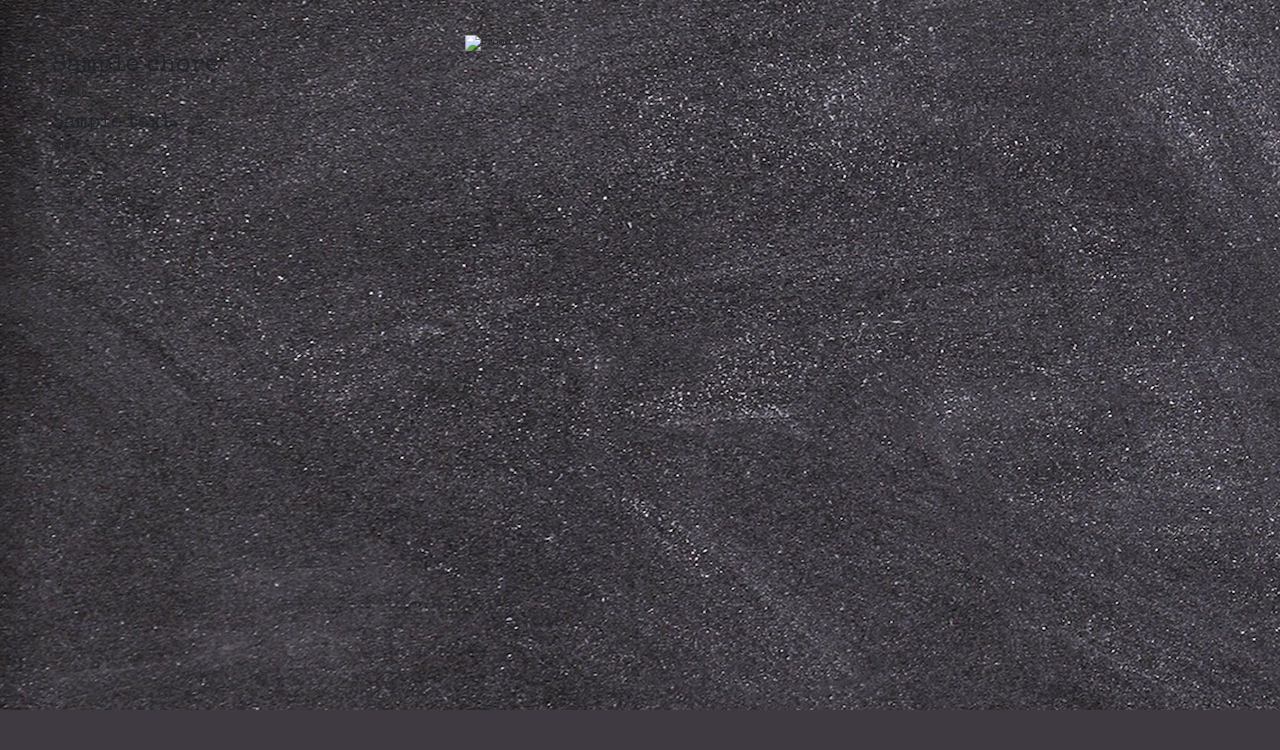
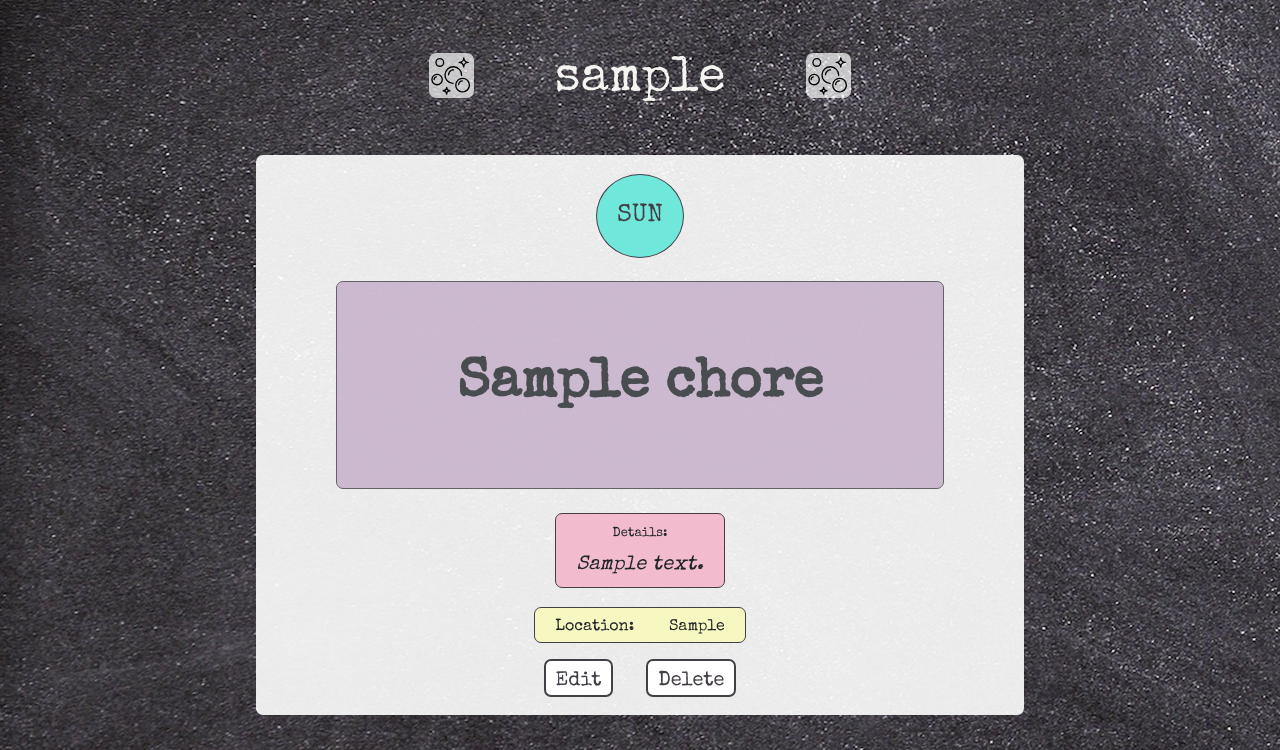
Before and after one commit to kawhite8503/choreboard, a Django app: page /chores/1/ in a window 1280 px wide. Shown: the part 90-840 px from the top of the page. Before the commit the page ends 800 px from the top, so only its background shows below. Run offline with Django 4.2, Linux system fonts and the light colour scheme; a user stored in the database is signed in; tables that the repository leaves empty hold one stand-in row (values such as "Sample post").

Commit message:
styling complete

```diff
--- a/main_app/static/css/chores/chore-detail.css
+++ b/main_app/static/css/chores/chore-detail.css
@@ -11,11 +11,118 @@
   max-width: 350px;
 }
 
-.usr-img {
-  width: 100%;
-  border-radius: 6px;
+.chore-detail {
+  width: 98%;
+  background-color: rgba(255, 255, 255, 0.9);
+  border-radius: 7px;
+  height: 70vh;
+  width: 60vw;
+  display: flex;
+  flex-direction: column;
+  align-items: center;
+  justify-content: space-evenly;
 }
 
-.chore-details {
-  width: 98%;
+.bubbles{
+  max-height: 45px;
+  max-width: 45px;
+  background-color: rgba(255, 255, 255, 0.7);
+  border-radius: 7px;
+  margin: 0 80px;
 }
+
+#detailsname{
+  font-size: 50px;
+  color: #f4f4f0;
+  margin-top: 15px;
+}
+
+#details-header{
+  display: flex;
+  flex-direction: row;
+  align-items: center;
+  justify-content: center;
+  margin-bottom: 40px;
+}
+
+.dow{
+  background-color: #6fe7db;
+  padding: 26px 20px;
+  border-radius: 50%;
+
+  display: flex;
+  align-items: center;
+  justify-content: center;
+  max-height: 90px;
+  max-width: 90px;
+  color: #443f46;
+  border: solid 1px #443f46;
+}
+
+#chore-name{
+  background-color: #c4adc9;
+  opacity: 0.8;
+  font-size: 55px;
+  font-weight: 900;
+  padding: 70px 120px;
+  border-radius: 7px;
+  border: solid 1px #443f46;
+}
+
+#chore-location{
+  background-color: rgb(247, 247, 194);
+  padding: 10px 20px 5px 20px;
+  font-size: 16px;
+  border-radius: 7px;
+  border: solid 1px #443f46;
+}
+
+#chore-details{
+  font-size: 20px;
+  font-style: italic;
+}
+
+#chore-details>h1{
+  padding: 40px;
+}
+
+#detaildiv{
+  background-color: #f2bcce;
+  padding: 10px 20px 5px 20px;
+  border-radius: 7px;
+  display: flex;
+  flex-direction: column;
+  align-items: center;
+  justify-content: center;
+  border: solid 1px #443f46;
+}
+
+#introdetails{
+  font-size: 13px;
+}
+
+.editBtn{
+  border: solid 2px #443f46;
+  color: #443f46;
+  font-size: 20px;
+  border-radius: 7px;
+  background-color: white;
+  margin: 15px;
+  padding: 10px 10px 4px 10px;
+  text-decoration: none;
+}
+
+.deleteBtn{
+  border: solid 2px #443f46;
+  color: #443f46;
+  font-size: 20px;
+  border-radius: 7px;
+  background-color: white;
+  margin: 15px;
+  padding: 10px 10px 4px 10px;
+  text-decoration: none;
+}
+
+#loc{
+  margin-right: 30px;
+}
--- a/main_app/templates/chores/detail.html
+++ b/main_app/templates/chores/detail.html
@@ -12,22 +12,25 @@
 {% block content %}
 
 <section class="chore-container">
-  <div class="chore-img">
-    <img
-      src=""
-      alt="Broom"
-    >
+  <div id="details-header">
+    <img src="/static/images/15877255511535956128.svg" alt="Check details"class="bubbles">
+    <h1 id="detailsname">{{ chore.assigned_to }}</h1>
+    <img src="/static/images/15877255511535956128.svg" alt="Check details" class="bubbles">
   </div>
-  <div class="chore-details">
-    <h1>{{ chore.name }}</h1>
-    <p>{{ chore.location }}</p>
-    {% if chore.details %}
-      <h2> {{ chore.details }}</h2>
-    {% endif %}
-    <p>{{ chore.day_of_week }}</p>
-    <p>{{ chore.assigned_to }}</p>
-    <a href="{% url 'chores_update' chore.id %}" class="btn warn">Edit</a>
-    <a href="{% url 'chores_delete' chore.id %}" class="btn danger">Delete</a>
+  <div class="chore-detail">
+    <h1 class="dow">{{ chore.day_of_week }}</h1>
+    <h1 id="chore-name">{{ chore.name }}</h1>
+    <div id="detaildiv">
+      {% if chore.details %}
+      <p id="introdetails">Details:</p>
+      <h1 id="chore-details"> {{ chore.details }}</h1>
+      {% endif %}
+    </div>
+    <h1 id="chore-location"><span id="loc">Location:  </span>{{ chore.location }}</h1>
+    <div>
+      <a href="{% url 'chores_update' chore.id %}" class="editBtn">Edit</a>
+      <a href="{% url 'chores_delete' chore.id %}" class="deleteBtn">Delete</a>
+    </div>
   </div>
 </section>
 
```
Also changed, not shown: main_app/static/css/base.css (+81 -10 lines), main_app/static/css/chores/chore-index.css (+5 -3 lines), main_app/static/css/home.css (+4 -4 lines), main_app/templates/main_app/chore_confirm_delete.html (+17 -13 lines), README.md, main_app/static/images/check-mark-box-line-icon.png (added), main_app/static/images/check-mark-square-icon.svg (added), main_app/static/images/icons8-alert-48.png (added), main_app/static/images/newalert.png (added), 6 other files.
